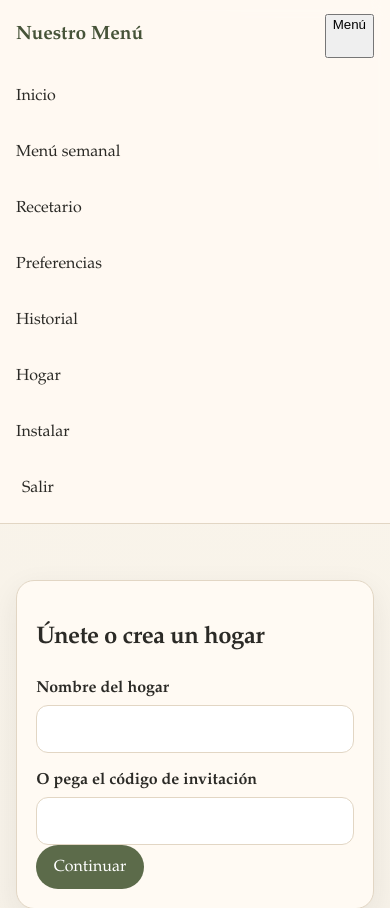
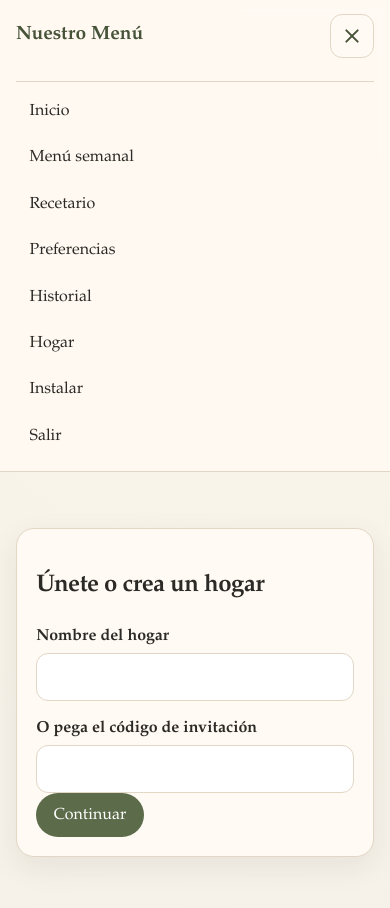
Before and after one commit to allanaguilar/nuestro_menu, a Django app: page /empezar/ in a window 390 px wide, after a click that opens the changed part. Shown: the top 908 px of the page. Run offline with Django 5.2, Linux system fonts and the light colour scheme; the visitor is signed in with stand-in values (Sample User, id 1); data comes from the database, SQL or seed files in the repository; data that the repository does not hold is empty; parts of the project's set-up code (start-up, migrations or seed data) failed here and were passed over.

Commit message:
Actualizar el generador de menús y mejorar la interfaz de usuario con nuevos iconos y estilos

```diff
--- a/apps/core/tests.py
+++ b/apps/core/tests.py
@@ -38,6 +38,8 @@ class LoginRedirectTests(TestCase):
         self.assertEqual(dashboard.status_code, 200)
         self.assertContains(dashboard, "day-rail")
         self.assertContains(dashboard, "Lun")
+        self.assertContains(dashboard, "nav-toggle")
+        self.assertContains(dashboard, "Abrir menú")
 
 
 class WeekdayShortTests(TestCase):
--- a/static/css/app.css
+++ b/static/css/app.css
@@ -46,7 +46,48 @@ a { color: var(--olive-dark); }
 .nav a:focus-visible, .nav button:focus-visible, .button:focus-visible, .field-input:focus-visible {
   outline: 3px solid var(--focus); outline-offset: 2px;
 }
-.nav-toggle { display: none; min-height: 44px; min-width: 44px; }
+.nav-toggle {
+  display: none;
+  appearance: none;
+  -webkit-appearance: none;
+  flex-shrink: 0;
+  align-items: center;
+  justify-content: center;
+  width: 44px;
+  height: 44px;
+  margin: 0;
+  padding: 0;
+  border: 1px solid var(--line);
+  border-radius: 12px;
+  background: var(--card);
+  color: var(--olive-dark);
+  box-shadow: none;
+  cursor: pointer;
+}
+.nav-toggle-bars {
+  display: flex;
+  flex-direction: column;
+  justify-content: space-between;
+  width: 18px;
+  height: 14px;
+}
+.nav-toggle-bars span {
+  display: block;
+  height: 2px;
+  width: 100%;
+  background: var(--olive-dark);
+  border-radius: 2px;
+  transition: transform 0.15s ease, opacity 0.15s ease;
+}
+.nav-toggle[aria-expanded="true"] .nav-toggle-bars span:nth-child(1) {
+  transform: translateY(6px) rotate(45deg);
+}
+.nav-toggle[aria-expanded="true"] .nav-toggle-bars span:nth-child(2) {
+  opacity: 0;
+}
+.nav-toggle[aria-expanded="true"] .nav-toggle-bars span:nth-child(3) {
+  transform: translateY(-6px) rotate(-45deg);
+}
 .site-footer { padding: 2.5rem 0; color: var(--muted); }
 main { padding: 1.5rem 0 3rem; }
 h1, h2 { font-weight: 700; letter-spacing: -0.02em; }
@@ -169,9 +210,25 @@ form.is-loading { opacity: 0.65; pointer-events: none; }
 
 @media (max-width: 800px) {
   .nav-toggle { display: inline-flex; }
-  .nav { display: none; width: 100%; flex-direction: column; align-items: stretch; }
+  .header-inner { flex-wrap: wrap; align-items: center; }
+  .nav {
+    display: none;
+    flex-basis: 100%;
+    width: 100%;
+    flex-direction: column;
+    align-items: stretch;
+    gap: 0.15rem;
+    margin: 0.45rem 0 0;
+    padding: 0.45rem 0 0;
+    border-top: 1px solid var(--line);
+  }
   .nav.is-open { display: flex; }
-  .header-inner { flex-wrap: wrap; }
+  .nav a, .nav button {
+    min-height: 44px;
+    padding: 0.5rem 0.85rem;
+    border-radius: 12px;
+  }
+  .nav-logout button { width: 100%; justify-content: flex-start; }
   .day-rail-when { width: 3.8rem; }
   .day-rail-actions .inline-form .field-input,
   .day-rail-actions .inline-form select { min-width: 0; flex: 1; }
--- a/static/js/app.js
+++ b/static/js/app.js
@@ -5,6 +5,7 @@
     toggle.addEventListener("click", function () {
       const open = nav.classList.toggle("is-open");
       toggle.setAttribute("aria-expanded", open ? "true" : "false");
+      toggle.setAttribute("aria-label", open ? "Cerrar menú" : "Abrir menú");
     });
   }
 
--- a/static/service-worker.js
+++ b/static/service-worker.js
@@ -1,10 +1,11 @@
-const CACHE_NAME = "nuestro-menu-static-v3";
+const CACHE_NAME = "nuestro-menu-static-v6";
 const STATIC_ASSETS = [
   "/static/css/app.css",
   "/static/js/app.js",
   "/static/js/htmx.min.js",
   "/static/icons/icon-192.png",
   "/static/icons/icon-512.png",
+  "/static/icons/apple-touch-icon.png",
   "/static/manifest.webmanifest",
   "/offline/",
 ];
--- a/templates/base.html
+++ b/templates/base.html
@@ -8,8 +8,8 @@
     <meta name="description" content="Organiza los almuerzos semanales de casa.">
     <title>{% block title %}Nuestro Menú{% endblock %}</title>
     <link rel="manifest" href="{% static 'manifest.webmanifest' %}">
-    <link rel="icon" href="{% static 'icons/icon-192.png' %}">
-    <link rel="apple-touch-icon" href="{% static 'icons/icon-192.png' %}">
+    <link rel="icon" type="image/png" sizes="192x192" href="{% static 'icons/icon-192.png' %}">
+    <link rel="apple-touch-icon" href="{% static 'icons/apple-touch-icon.png' %}">
     <link rel="stylesheet" href="{% static 'css/app.css' %}">
   </head>
   <body hx-boost="true">
@@ -18,7 +18,9 @@
       <div class="wrap header-inner">
         <a class="brand" href="{% url 'core:dashboard' %}">Nuestro Menú</a>
         {% if user.is_authenticated %}
-        <button class="nav-toggle" type="button" aria-expanded="false" aria-controls="menu-principal">Menú</button>
+        <button class="nav-toggle" type="button" aria-expanded="false" aria-controls="menu-principal" aria-label="Abrir menú">
+          <span class="nav-toggle-bars" aria-hidden="true"><span></span><span></span><span></span></span>
+        </button>
         <nav id="menu-principal" class="nav" aria-label="Principal">
           <a href="{% url 'core:dashboard' %}">Inicio</a>
           <a href="{% url 'meal_plans:current' %}">Menú semanal</a>
```
Also changed, not shown: apps/meal_plans/services/planning.py (+0 -8 lines), apps/meal_plans/tests.py (+11 -0 lines), docs/decisiones-tecnicas.md (+1 -1 lines), scripts/make_icons.py (+33 -34 lines), README.md, static/icons/app-icon-source.jpg (added), static/icons/apple-touch-icon.png (added), static/icons/icon-192.png, static/icons/icon-512.png.
